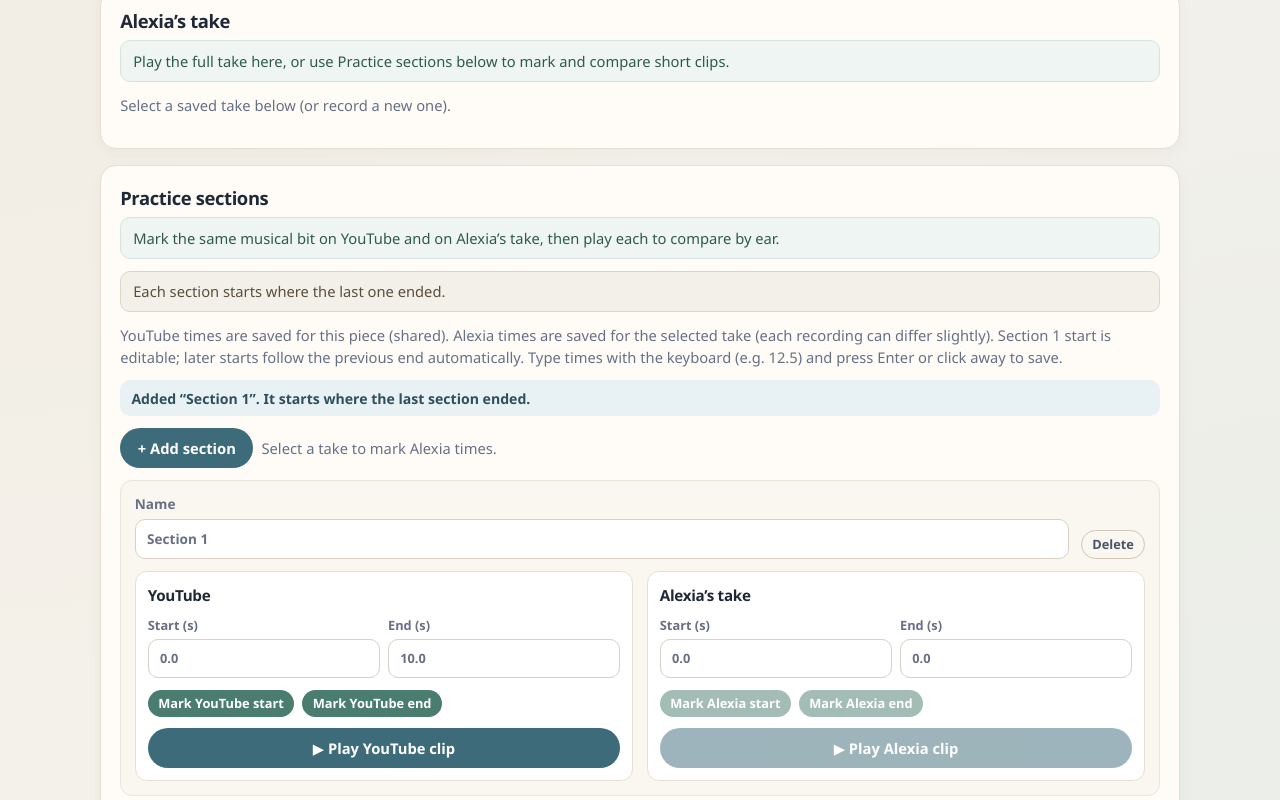
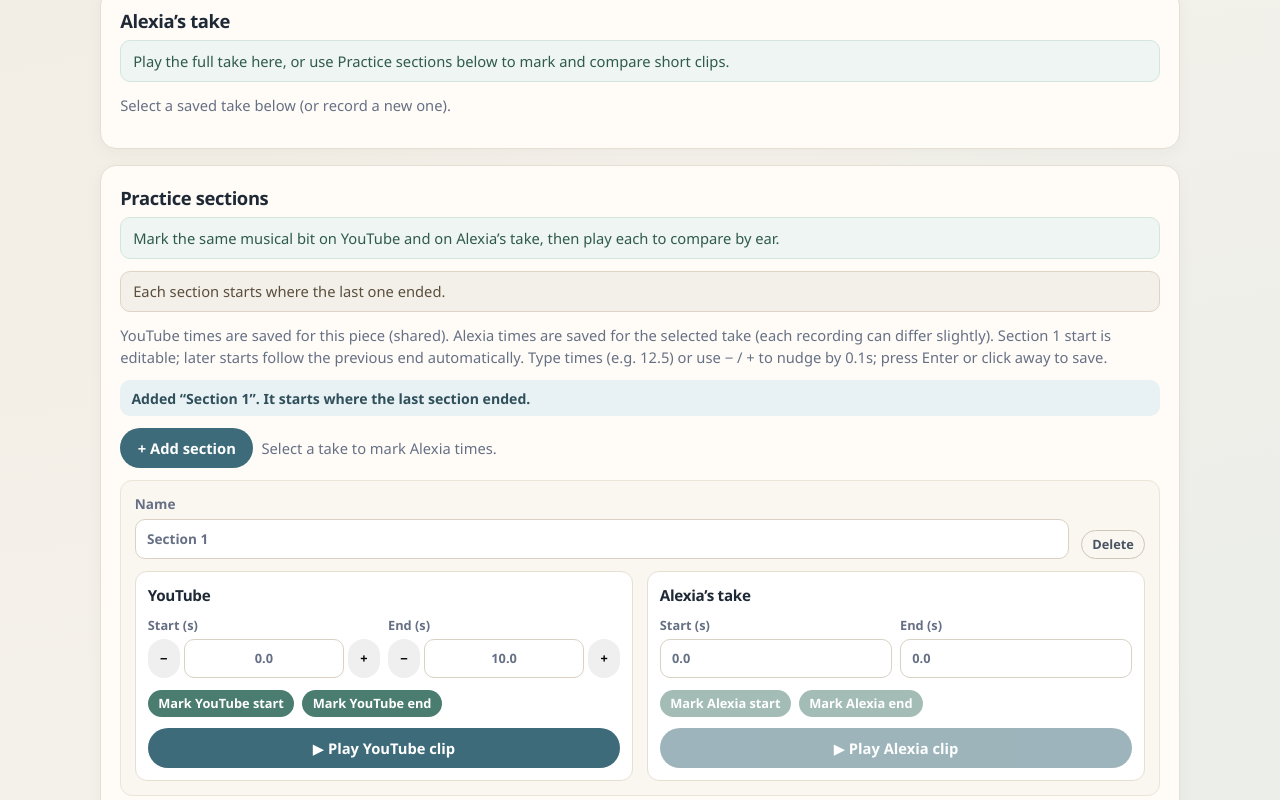
Before and after one commit to dsu9944/Alexia-piano-practice-, a React (Vite) app: page / in a window 1280 px wide. Both pictures are taken after typing "Sample" into the empty fields and a click on the button "+ Add section". Shown: the part 1243-2043 px from the top of the page. Built offline with nearby package versions, Linux system fonts and the light colour scheme.

Commit message:
Add −/+ 0.1s steppers beside typable practice section times

```diff
--- a/src/App.css
+++ b/src/App.css
@@ -422,6 +422,28 @@ textarea:focus,
   letter-spacing: 0;
 }
 
+
+.seconds-input-row {
+  display: flex;
+  align-items: stretch;
+  gap: 0.25rem;
+}
+
+.seconds-input-row input {
+  flex: 1;
+  min-width: 0;
+  text-align: center;
+}
+
+.seconds-step {
+  flex: 0 0 auto;
+  min-width: 2rem;
+  padding: 0.35rem 0.45rem;
+  font-weight: 700;
+  line-height: 1;
+  font-size: 1rem;
+}
+
 .input-readonly,
 input.input-readonly {
   background: #f3f1ec;
--- a/src/components/PracticeSections.tsx
+++ b/src/components/PracticeSections.tsx
@@ -61,9 +61,11 @@ interface SecondsInputProps {
   title?: string
 }
 
+const STEP_SEC = 0.1
+
 /**
- * Keyboard-friendly seconds field: type freely (digits + one decimal), commit on blur.
- * Locked/auto-chained starts stay readOnly as designed.
+ * Typable seconds field plus − / + steppers (0.1s).
+ * Locked/auto-chained starts stay readOnly (no steppers).
  */
 function SecondsInput({
   value,
@@ -94,7 +96,25 @@ function SecondsInput({
     )
   }
 
+  const nudge = (delta: number) => {
+    const base = focused ? parseSecondsDraft(draft, value) : round1(value)
+    const next = round1(Math.max(0, base + delta))
+    setDraft(formatSec(next))
+    if (next !== round1(value)) onCommit(next)
+  }
+
   return (
+    <div className="seconds-input-row">
+      <button
+        type="button"
+        className="btn tiny seconds-step"
+        aria-label="Decrease by 0.1 seconds"
+        title="−0.1s"
+        onMouseDown={(e) => e.preventDefault()}
+        onClick={() => nudge(-STEP_SEC)}
+      >
+        −
+      </button>
       <input
         type="text"
         inputMode="decimal"
@@ -119,9 +139,26 @@ function SecondsInput({
         onKeyDown={(e) => {
           if (e.key === 'Enter') {
             e.currentTarget.blur()
+          } else if (e.key === 'ArrowUp') {
+            e.preventDefault()
+            nudge(STEP_SEC)
+          } else if (e.key === 'ArrowDown') {
+            e.preventDefault()
+            nudge(-STEP_SEC)
           }
         }}
       />
+      <button
+        type="button"
+        className="btn tiny seconds-step"
+        aria-label="Increase by 0.1 seconds"
+        title="+0.1s"
+        onMouseDown={(e) => e.preventDefault()}
+        onClick={() => nudge(STEP_SEC)}
+      >
+        +
+      </button>
+    </div>
   )
 }
 
@@ -493,8 +530,8 @@ export function PracticeSections({ pieceId, takeId, youtubeRef, takeRef }: Props
       <p className="hint">
         YouTube times are saved for this piece (shared). Alexia times are saved for the selected take
         (each recording can differ slightly). Section 1 start is editable; later starts follow the
-        previous end automatically. Type times with the keyboard (e.g. 12.5) and press Enter or click
-        away to save.
+        previous end automatically. Type times (e.g. 12.5) or use − / + to nudge by 0.1s; press Enter
+        or click away to save.
       </p>
 
       {loadError && <p className="error">{loadError}</p>}
```
Also changed, not shown: 5 other files (tests, documents, lock files or other folders). Lines whose indentation alone changed are shown as unchanged.
